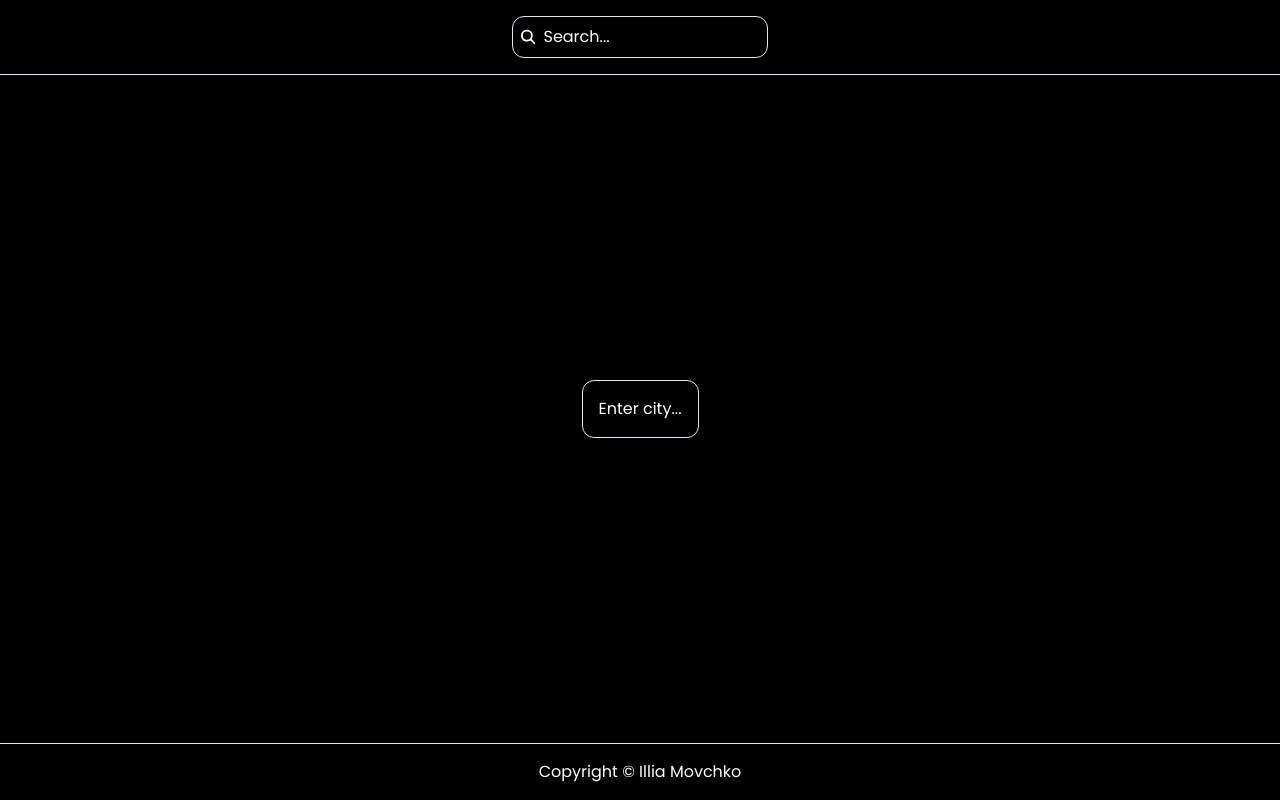
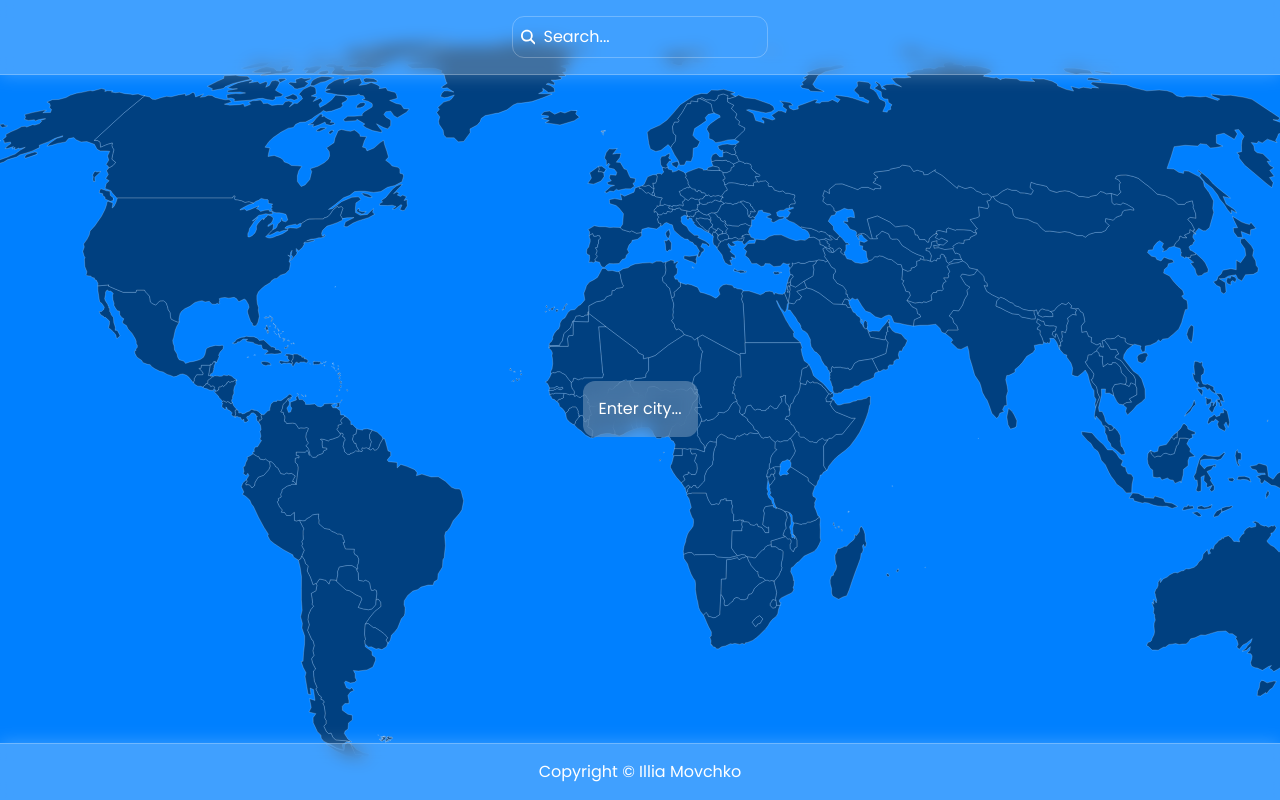
Before and after one commit to conceptbtw/React-Weather-App, a React (Vite) app: page / in a window 1280 px wide. Built offline with nearby package versions, Linux system fonts and the light colour scheme; some icons are missing.

Commit message:
Update styles

```diff
--- a/src/App.jsx
+++ b/src/App.jsx
@@ -11,7 +11,7 @@ export default function App() {
   };
 
   return (
-    <div className="min-h-svh flex flex-col justify-center items-center text-white bg-black">
+    <div className="min-h-svh flex flex-col justify-center items-center text-white bg-[url('/src/assets/images/bg.svg')] bg-cover bg-center bg-bg">
       <Header onSearch={handleSearch} />
       <Main city={city} />
       <Footer />
--- a/src/components/Footer.jsx
+++ b/src/components/Footer.jsx
@@ -1,6 +1,6 @@
 export default function Footer() {
   return (
-    <footer className="w-full p-4 flex justify-center items-center border-t">
+    <footer className="w-full p-4 flex justify-center items-center border-t border-white border-opacity-25 bg-white bg-opacity-25 shadow-[0_0_16px_0_rgba(255,255,255,0.25)] backdrop-blur">
       <span className="">Copyright © Illia Movchko</span>
     </footer>
   );
--- a/src/components/ForecastItem.jsx
+++ b/src/components/ForecastItem.jsx
@@ -11,7 +11,7 @@ export default function ForecastItem({ forecastData }) {
   const icon = useIcon({ description });
 
   return (
-    <li className="min-w-32 w-full p-4 flex flex-1 flex-col justify-center items-center border rounded-xl">
+    <li className="min-w-32 w-full p-4 flex flex-1 flex-col justify-center items-center border border-white border-opacity-25 rounded-xl bg-white bg-opacity-25 shadow-[0_0_16px_0_rgba(255,255,255,0.25)] backdrop-blur">
       <span className="w-full flex justify-center items-center">{day}</span>
       <img className="max-w-32 w-full" src={icon} alt=""></img>
       <ul className="w-full flex flex-col justify-center items-center">
--- a/src/components/ForecastList.jsx
+++ b/src/components/ForecastList.jsx
@@ -6,7 +6,7 @@ export default function ForecastList({ forecastData }) {
   );
 
   return (
-    <ul className="w-full flex flex-wrap justify-center items-center gap-4 sm:grid-cols-4 md:grid-cols-5">
+    <ul className="w-full flex flex-wrap justify-center items-center gap-4">
       {filteredForecastData.map((forecastData, index) => (
         <ForecastItem key={index} forecastData={forecastData} />
       ))}
--- a/src/components/Header.jsx
+++ b/src/components/Header.jsx
@@ -2,7 +2,7 @@ import Search from "./Search";
 
 export default function Header({ onSearch }) {
   return (
-    <header className="w-full p-4 flex justify-center items-center border-b">
+    <header className="w-full p-4 flex justify-center items-center border-b border-white border-opacity-25 bg-white bg-opacity-25 shadow-[0_0_16px_0_rgba(255,255,255,0.25)] backdrop-blur">
       <Search onSearch={onSearch} />
     </header>
   );
--- a/src/components/Main.jsx
+++ b/src/components/Main.jsx
@@ -7,7 +7,7 @@ export default function Main({ city }) {
   if (!city) {
     return (
       <main className="max-w-screen-md p-4 flex flex-1 flex-col justify-center items-center gap-4">
-        <span className="w-full p-4 flex justify-between items-center border rounded-xl">
+        <span className="w-full p-4 flex justify-between items-center border-white border-opacity-25 rounded-xl bg-white bg-opacity-25 backdrop-blur">
           Enter city...
         </span>
       </main>
--- a/src/components/Search.jsx
+++ b/src/components/Search.jsx
@@ -16,7 +16,7 @@ export default function Search({ onSearch }) {
 
   return (
     <form
-      className="max-w-64 w-full p-2 flex justify-center items-center gap-2 border rounded-xl"
+      className="max-w-64 w-full p-2 flex justify-center items-center gap-2 border border-white border-opacity-25 rounded-xl"
       onSubmit={handleSubmit}
     >
       <FaMagnifyingGlass />
--- a/src/components/WeatherSection.jsx
+++ b/src/components/WeatherSection.jsx
@@ -20,10 +20,10 @@ export default function WeatherSection({ weatherData }) {
   const wind = weatherData.wind.speed.toFixed();
 
   const icon = useIcon({ description });
-  const flag = `fi fi-${country}`;
+  const flag = `fi fi-${country} rounded`;
 
   return (
-    <section className="w-full p-4 flex flex-col justify-between items-center border rounded-xl">
+    <section className="w-full p-4 flex flex-col justify-between items-center border border-white border-opacity-25 rounded-xl bg-white bg-opacity-25 shadow-[0_0_16px_0_rgba(255,255,255,0.25)] backdrop-blur">
       <span className="">Today, {currentDateTime.toLocaleString()}</span>
       <div className="w-full flex justify-between items-center">
         <div className="min-w-20 max-w-32 w-full flex justify-start items-center">
--- a/tailwind.config.js
+++ b/tailwind.config.js
@@ -6,6 +6,9 @@ export default {
       fontFamily: {
         sans: ["Poppins", "sans-serif"],
       },
+      colors: {
+        bg: "#0080ff",
+      },
     },
   },
   plugins: [],
```
Also changed, not shown: src/assets/images/bg.svg (added).
